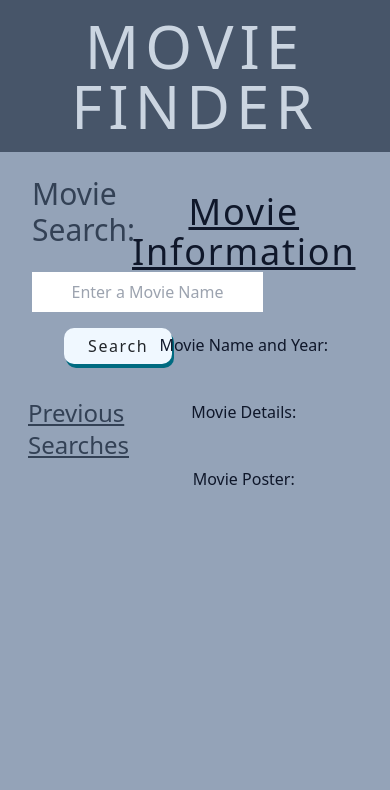
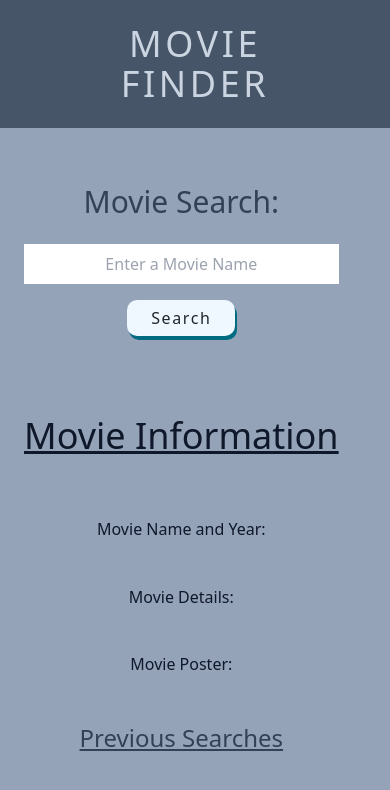
Before and after one commit to DevWes91/Group-Project-1, a plain HTML site: page index.html in a window 390 px wide. Drawn offline with nearby package versions, Linux system fonts and the light colour scheme.

Commit message:
page responsiveness for medium and small screens

```diff
--- a/index.html
+++ b/index.html
@@ -1,5 +1,6 @@
 <!DOCTYPE html>
 <html lang="en">
+
 <head>
   <meta charset="UTF-8">
   <meta name="viewport" content="width=device-width, initial-scale=1.0">
@@ -12,53 +13,62 @@
   <link rel="stylesheet" href="./assets/css/output.css">
   <title>Movie Finder</title>
 </head>
-<body class="bg-slate-400">
-  <header>
-    <h1 class="text-slate-300 text-6xl font-light text-center bg-slate-600 py-3 tracking-widest">
-      MOVIE FINDER
+
+<body class="bg-slate-400 w-full min-h-screen">
+  <header class="w-full bg-slate-600 py-4 flex justify-center items-center">
+    <h1 class="text-slate-300 tracking-widest text-center text-4xl sm:text-6xl font-light">
+      <span class="inline-block px-4 sm:px-0">
+        MOVIE
+        <br class="sm:hidden">
+        FINDER
+      </span>
     </h1>
   </header>
   <!-- Page Container <div> includes Aside and Main as Columns ('float: left;') -->
-  <div class="page-container">
-    <aside>
-      <section>
-        <h3 class="text-3xl py-4 ml-8 text-slate-700">
+  <div class="page-container mx-auto px-4 max-w-6xl mt-8">
+    <div class="flex flex-col md:flex-row md:justify-between md:space-x-8">
+      <aside class="w-full md:w-1/3 mb-8 md:mb-0">
+        <section class="text-center">
+          <h3 class="text-3xl py-4 text-slate-700">
             Movie Search:
           </h3>
-        <input type="text"
-          name="movie-search"
-          class="movie-input py-2 mb-2 text-center ml-8 hover:bg-yellow-100 text-slate-500"
-          id="movie-search"
-          required
-          placeholder="Enter a Movie Name">
+          <input type="text" name="movie-search"
+            class="movie-input py-2 mb-2 text-center w-full max-w-xs hover:bg-yellow-100 text-slate-500"
+            id="movie-search" required placeholder="Enter a Movie Name">
           <br>
           <!-- Movie Search Execution Button -->
-        <button type="button" class="search-btn ml-16 px-4 tracking-widest hover:bg-slate-400 hover:text-slate-200 cursor-pointer" id="searchbtn" onclick="getUserMovie()">Search</button>
+          <button type="button"
+            class="search-btn px-4 mt-2 tracking-widest hover:bg-slate-400 hover:text-slate-200 cursor-pointer"
+            id="searchbtn" onclick="getUserMovie()">Search</button>
+        </section>
+        </section>
+      </aside>
+      <main class="text-slate-900 w-full md:w-2/3">
+        <h3 class="text-4xl py-10 underline text-center">
+          Movie Information
+        </h3>
+        <section id="current-movie" class="py-4 text-center">
+          <h4 class="text-center">Movie Name and Year: </h4>
+          <section id="movie-summary" class="text-center"></section>
+        </section>
+        <section class="py-4 text-center">
+          <h4 class="text-center">Movie Details: </h4>
+          <section id="movie-details" class="text-center"></section>
+        </section>
+        <section>
+          <h4 class="py-4 text-center">Movie Poster: </h4>
+          <div class="flex justify-center">
+            <section id="movie-poster" class="shadow-amber-950/50 w-full max-w-md">
+              <div class="max-w-full w-auto h-auto max-h-[500px]"></div>
             </section>
         </section>
         <section>
-        <h3 class="underline ml-7 py-4 text-2xl text-slate-700">
+          <h3 class="underline py-4 text-2xl text-slate-700 text-center md:justify-center">
             Previous Searches
           </h3>
         </section>
-    </aside>
-    <main class="text-slate-900 text-center">
-      <h3 class="text-4xl py-10 underline tracking-wider">
-        Movie Information
-      </h3>
-      <section id="current-movie" class="py-4">
-        <h4>Movie Name and Year: </h4>
-        <section id="movie-summary"></section>
-      </section>
-      <section class="py-4">
-        <h4>Movie Details: </h4>
-        <section id="movie-details"></section>
-      </section>
-      <section>
-        <h4 class="py-4">Movie Poster: </h4>
-        <section id="movie-poster" class="h-1/2 w-1/2 ml-48 hover:shadow-2xl shadow-amber-950/50 flex justify-center items-center"></section>
-      </section>
       </main>
+    </div>
   </div>
   <script src="https://cdn.jsdelivr.net/npm/bootstrap@5.1.3/dist/js/bootstrap.bundle.min.js"
     integrity="sha384-ka7Sk0Gln4gmtz2MlQnikT1wXgYsOg+OMhuP+IlRH9sENBO0LRn5q+8nbTov4+1p"
```
Also changed, not shown: assets/css/output.css. Lines whose indentation alone changed are shown as unchanged.
